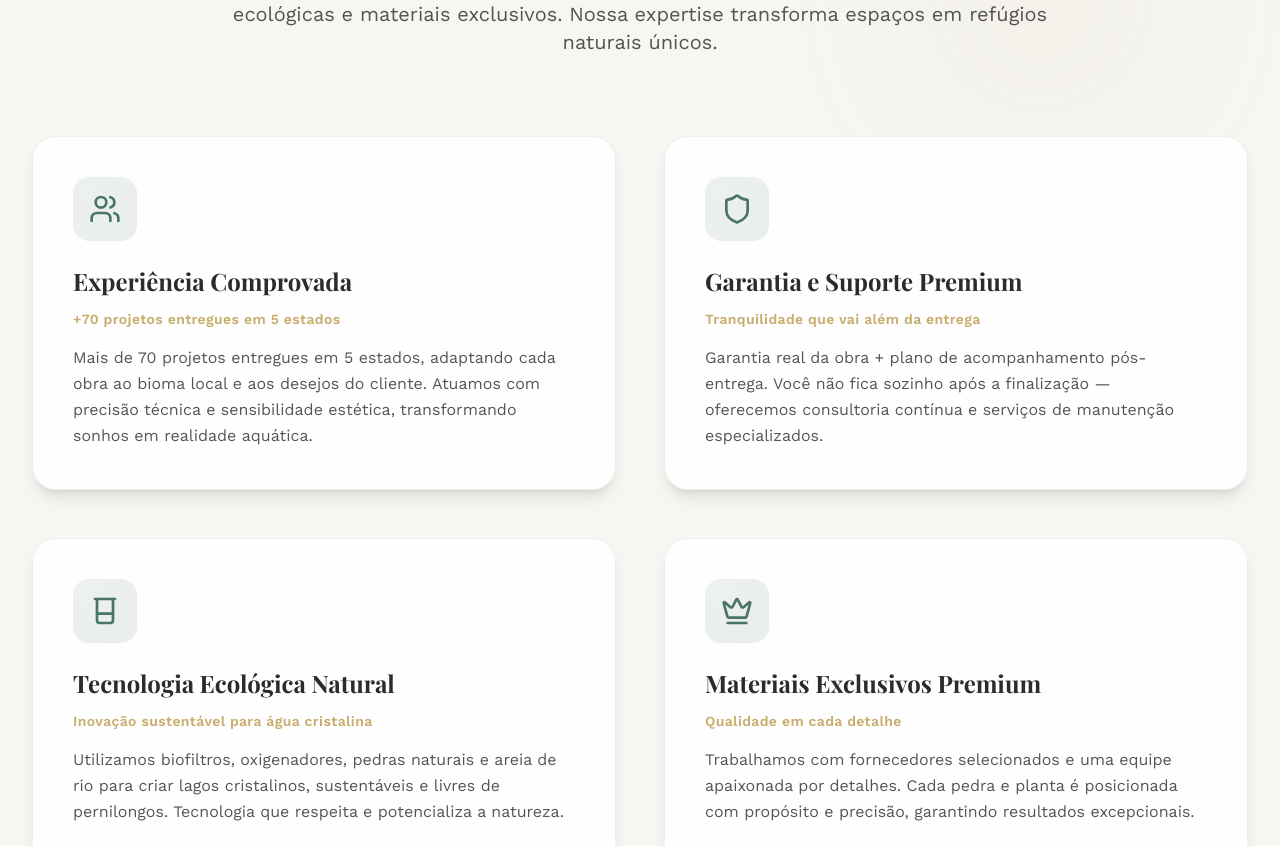
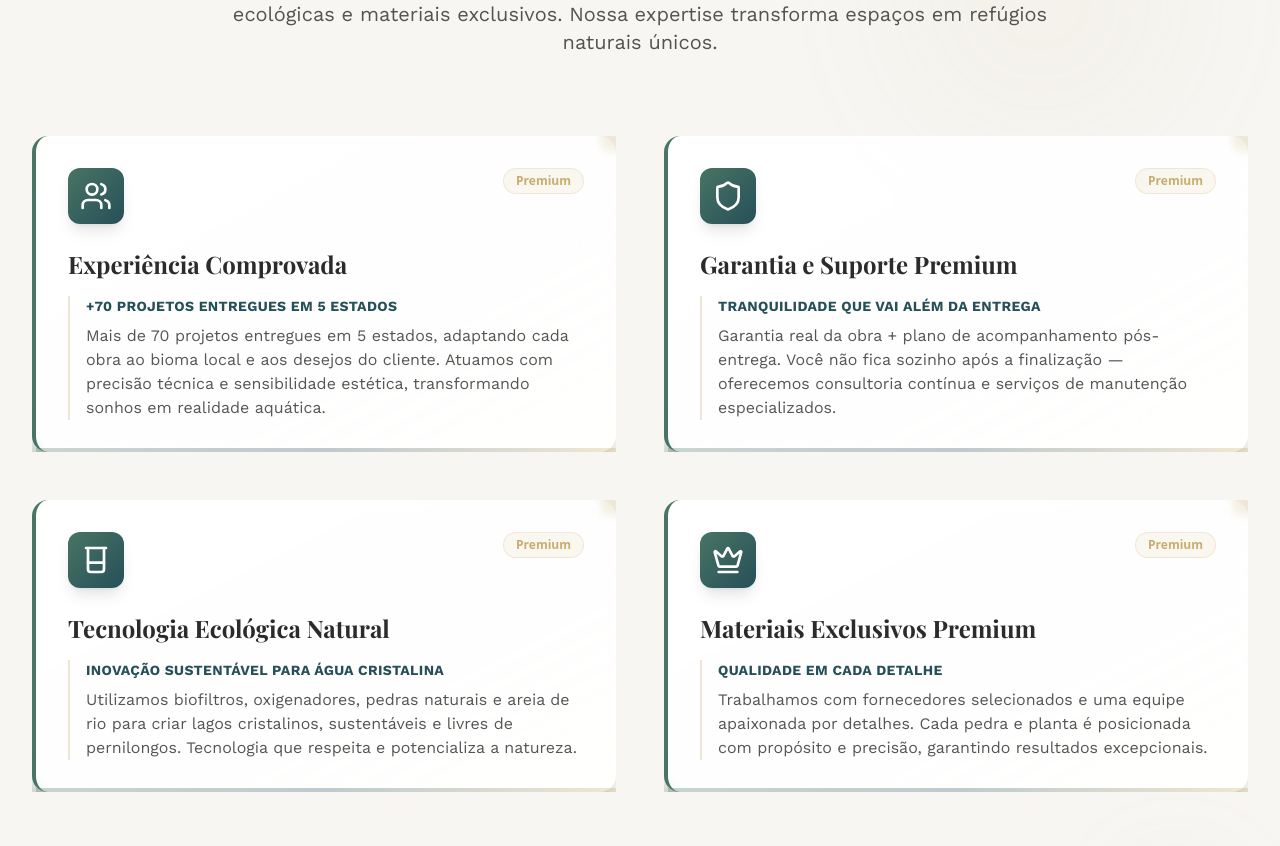
Before and after one commit to Matheus-Oli/lp-folks, a React (Vite) app: page / in a window 1280 px wide. Shown: the part 3845-4691 px from the top of the page. Built offline with nearby package versions, Linux system fonts and the light colour scheme.

Commit message:
Redesign dos cards de diferenciais para estilo único
cgen-0e05b868effc4872b1cfc4358f2957b3

```diff
--- a/client/pages/Index.tsx
+++ b/client/pages/Index.tsx
@@ -768,29 +768,60 @@ export default function Index() {
               <motion.div
                 key={index}
                 variants={scaleIn}
-                whileHover={{ y: -8, scale: 1.02 }}
-                transition={{ type: "spring", stiffness: 300 }}
+                whileHover={{ y: -12, scale: 1.03 }}
+                transition={{ type: "spring", stiffness: 200, damping: 20 }}
                 className="group"
               >
-                <div className="bg-white/90 backdrop-blur-sm rounded-3xl p-8 lg:p-10 shadow-lg hover:shadow-2xl transition-all duration-500 border border-moss/10 hover:border-moss/30 h-full">
+                <div className="relative overflow-hidden">
+                  {/* Background gradient card */}
+                  <div className="absolute inset-0 bg-gradient-to-br from-moss/5 via-teal/5 to-gold/10 rounded-2xl transform group-hover:scale-105 transition-transform duration-500"></div>
+
+                  {/* Main content card */}
+                  <div className="relative bg-white/95 backdrop-blur-sm rounded-2xl p-6 lg:p-8 shadow-xl hover:shadow-3xl transition-all duration-500 border-l-4 border-l-moss group-hover:border-l-gold h-full">
+
+                    {/* Header section with icon and badge */}
+                    <div className="flex items-start justify-between mb-6">
                       <motion.div
-                    className="inline-flex items-center justify-center w-16 h-16 rounded-2xl bg-gradient-to-br from-moss/10 to-teal/10 text-moss mb-6 group-hover:from-moss group-hover:to-teal group-hover:text-white transition-all duration-300"
-                    whileHover={{ rotate: 5, scale: 1.1 }}
+                        className="flex items-center justify-center w-14 h-14 rounded-xl bg-gradient-to-br from-moss to-teal text-white shadow-lg group-hover:shadow-xl group-hover:scale-110 transition-all duration-300"
+                        whileHover={{ rotate: 10 }}
                       >
                         {item.icon}
                       </motion.div>
 
-                  <h3 className="font-playfair text-2xl font-bold text-charcoal mb-3 group-hover:text-moss transition-colors">
+                      <motion.div
+                        className="bg-gold/10 text-gold px-3 py-1 rounded-full text-xs font-semibold border border-gold/20"
+                        initial={{ opacity: 0, scale: 0.8 }}
+                        whileInView={{ opacity: 1, scale: 1 }}
+                        transition={{ delay: index * 0.1 + 0.3 }}
+                      >
+                        Premium
+                      </motion.div>
+                    </div>
+
+                    {/* Content */}
+                    <div className="space-y-4">
+                      <h3 className="font-playfair text-xl lg:text-2xl font-bold text-charcoal group-hover:text-moss transition-colors duration-300">
                         {item.title}
                       </h3>
 
-                  <p className="font-work text-gold font-semibold mb-4 text-sm tracking-wide">
+                      <div className="border-l-2 border-l-gold/30 pl-4">
+                        <p className="font-work text-teal font-bold text-sm tracking-wide uppercase mb-2">
                           {item.subtitle}
                         </p>
 
-                  <p className="font-work text-charcoal/80 leading-relaxed">
+                        <p className="font-work text-charcoal/80 leading-relaxed text-sm lg:text-base">
                           {item.description}
                         </p>
+                      </div>
+                    </div>
+
+                    {/* Decorative bottom accent */}
+                    <div className="absolute bottom-0 left-0 right-0 h-1 bg-gradient-to-r from-moss via-teal to-gold opacity-30 group-hover:opacity-60 transition-opacity duration-300"></div>
+                  </div>
+
+                  {/* Floating decorative elements */}
+                  <div className="absolute -top-2 -right-2 w-6 h-6 bg-gold/20 rounded-full blur-sm group-hover:bg-gold/40 transition-colors duration-300"></div>
+                  <div className="absolute -bottom-2 -left-2 w-4 h-4 bg-moss/20 rounded-full blur-sm group-hover:bg-moss/40 transition-colors duration-300"></div>
                 </div>
               </motion.div>
             ))}
```
Lines whose indentation alone changed are shown as unchanged.
